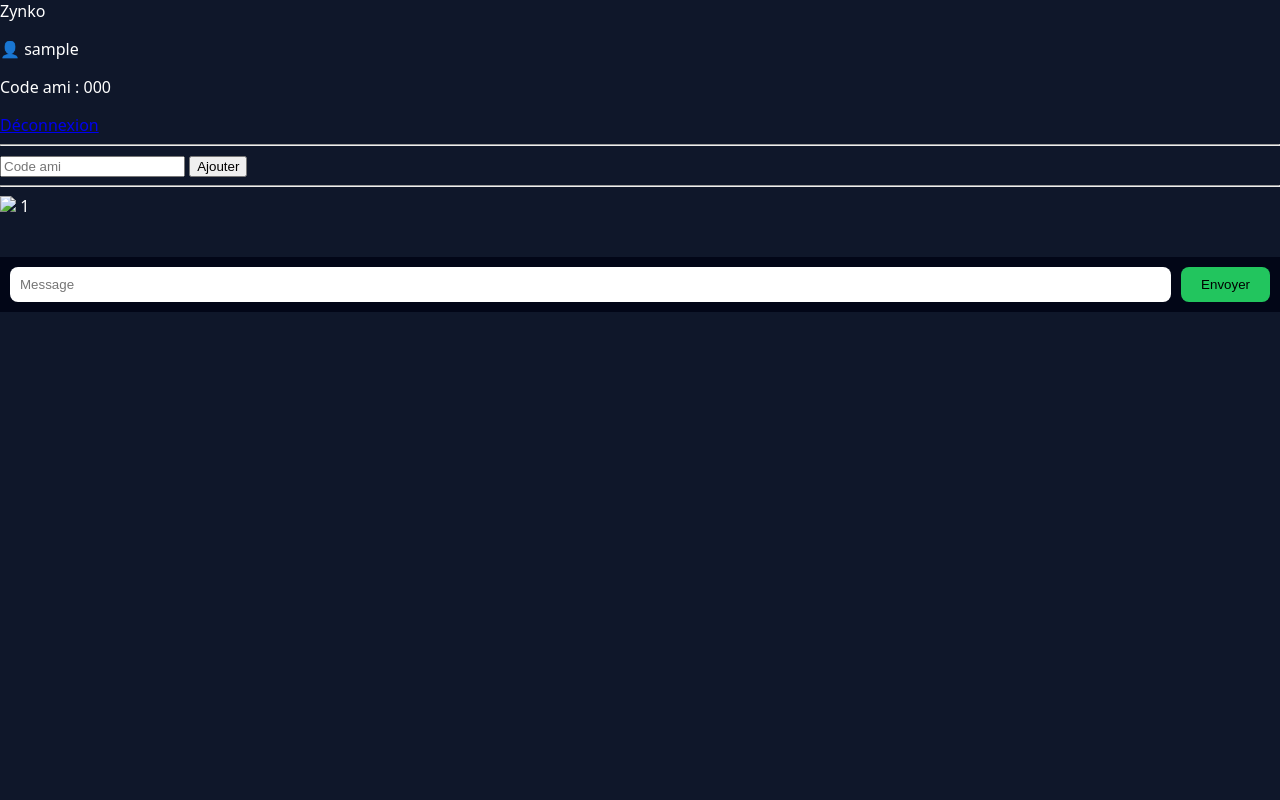
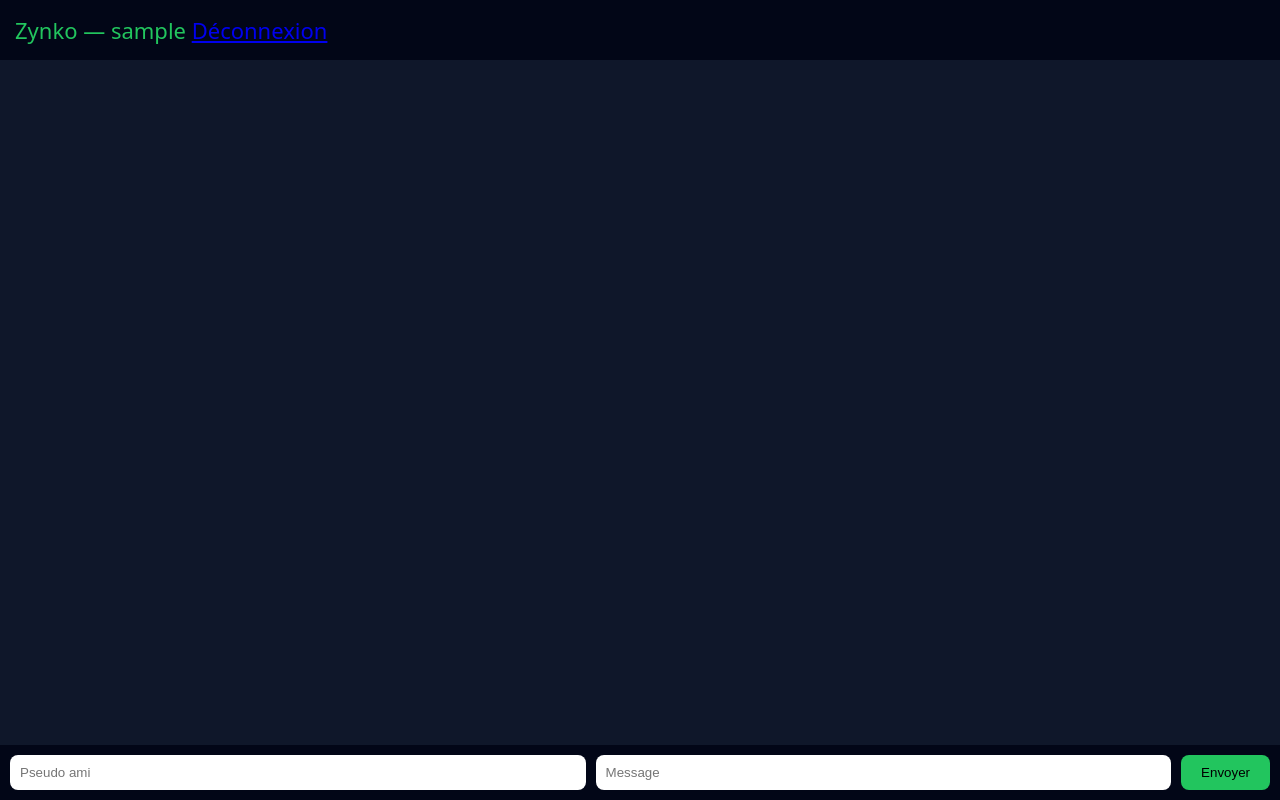
Before and after one commit to 12345678708/zynko, a Flask app: template templates/chat.html in a window 1280 px wide. Run offline with Flask 3, Linux system fonts and the light colour scheme; the template is opened without the code that fills it: most values are stand-ins (such as "Sample title", 1, 10 or a date in 2020); some libraries are stand-ins or nearby versions.

Commit message:
Update chat.html

```diff
--- a/templates/chat.html
+++ b/templates/chat.html
@@ -9,6 +9,7 @@
 
 <link rel="stylesheet" href="/static/style.css">
 
+<script src="https://cdn.socket.io/4.5.4/socket.io.min.js"></script>
 <script src="/static/script.js"></script>
 
 </head>
@@ -17,81 +18,27 @@
 
 <div class="container">
 
-<div class="sidebar">
+<div class="header">
 
-<div class="logo">Zynko</div>
-
-<p>👤 {{username}}</p>
-
-<p>Code ami : {{code}}</p>
+Zynko — {{username}}
 
 <a href="/logout">Déconnexion</a>
 
-<hr>
-
-<form method="post" action="/add_friend">
-
-<input name="code" placeholder="Code ami">
-
-<button>Ajouter</button>
-
-</form>
-
-<hr>
-
-{% for f in friends %}
-
-<div class="friend" onclick="openChat('{{f[0]}}')">
-
-<img src="/static/avatar.png">
-
-{{f[0]}}
-
 </div>
-
-{% endfor %}
-
-</div>
-
-<div class="chat">
 
 <div id="messages" class="messages"></div>
 
-<form class="send" onsubmit="sendMessage(event)">
+<div class="send">
+
+<input id="receiver" placeholder="Pseudo ami">
 
 <input id="msg" placeholder="Message">
 
-<button>Envoyer</button>
-
-</form>
+<button onclick="sendMessage()">Envoyer</button>
 
 </div>
 
 </div>
 
-<script>
-
-function sendMessage(e){
-
-e.preventDefault()
-
-let msg=document.getElementById("msg").value
-
-fetch("/send",{
-
-method:"POST",
-
-headers:{"Content-Type":"application/x-www-form-urlencoded"},
-
-body:"receiver="+currentFriend+"&message="+msg
-
-})
-
-document.getElementById("msg").value=""
-
-}
-
-</script>
-
 </body>
 </html>
```
